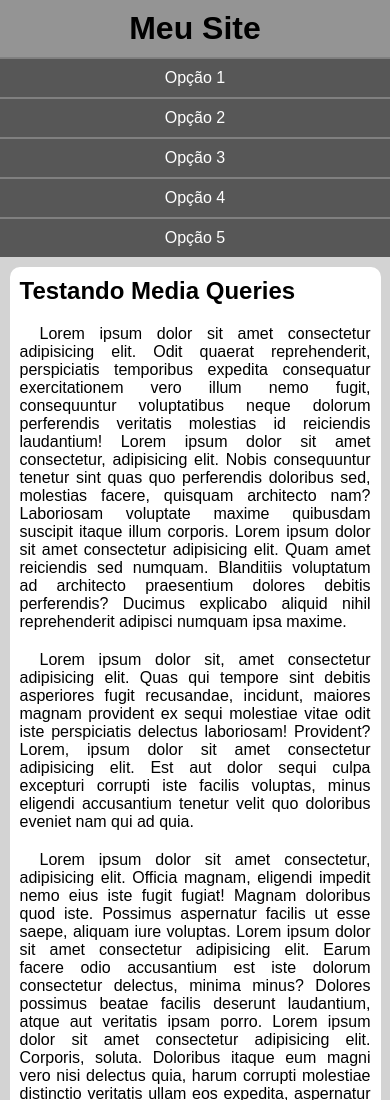
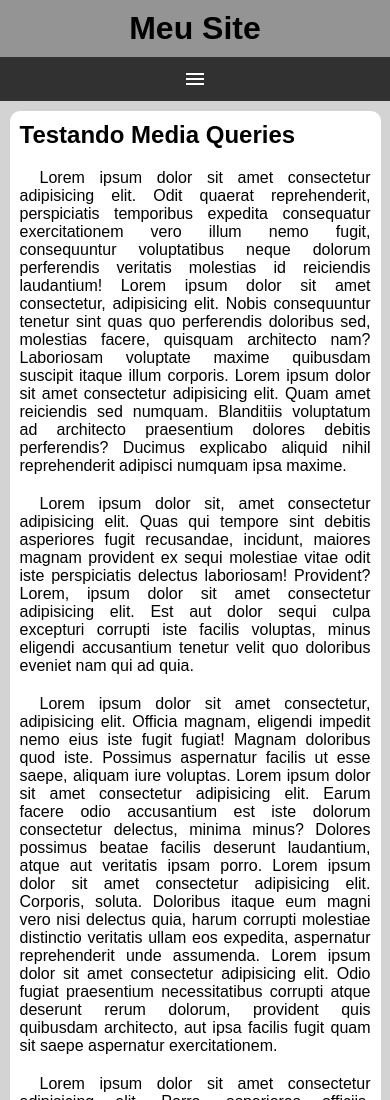
Before and after one commit to codebyveronica/html-css, a plain HTML site: page exercicios/ex026/mq005/index.html in a window 390 px wide. Shown: the top 1100 px of the page. Drawn offline with nearby package versions, Linux system fonts and the light colour scheme.

Commit message:
exercicio 005 de media query

```diff
--- a/exercicios/ex026/mq005/estilos/style.css
+++ b/exercicios/ex026/mq005/estilos/style.css
@@ -20,8 +20,22 @@ h1 {
     text-align: center;
 }
 
+.material-symbols-outlined {
+    background-color: rgb(49, 49, 49);
+    color: white;
+    display: block;
+    text-align: center;
+    padding: 10px;
+    cursor: pointer;
+}
+
+.material-symbols-outlined:hover {
+    background-color: white;
+    color: black;
+}
+
 menu {
-    display: block;
+    display: none;
 }
 
 ul {
--- a/exercicios/ex026/mq005/index.html
+++ b/exercicios/ex026/mq005/index.html
@@ -4,12 +4,14 @@
     <meta charset="UTF-8">
     <meta name="viewport" content="width=device-width, initial-scale=1.0">
     <title>Media Query</title>
+    <link rel="stylesheet" href="https://fonts.googleapis.com/css2?family=Material+Symbols+Outlined:opsz,wght,FILL,GRAD@20..48,100..700,0..1,-50..200" />
     <link rel="stylesheet" href="estilos/style.css">
 </head>
 <body>
     <header>
         <h1>Meu Site</h1>
-        <menu>
+        <span class="material-symbols-outlined" onclick="clickMenu()">menu</span>
+        <menu id="itens">
             <ul>
                 <li><a href="#">Opção 1</a></li>
                 <li><a href="#">Opção 2</a></li>
@@ -31,5 +33,16 @@
             <p>Lorem ipsum dolor sit amet consectetur adipisicing elit. Porro, asperiores officiis. Consequatur impedit saepe sapiente quas vitae. Molestiae earum corporis obcaecati quos itaque ipsam officiis? Deserunt eius sit nulla quod.</p>
         </article>
     </main>
+
+    <script>
+        function clickMenu() {
+            if (itens.style.display == 'block') {
+                itens.style.display = 'none'
+            }
+            else {
+                itens.style.display = 'block'
+            }
+        }
+    </script>
 </body>
 </html>
```
